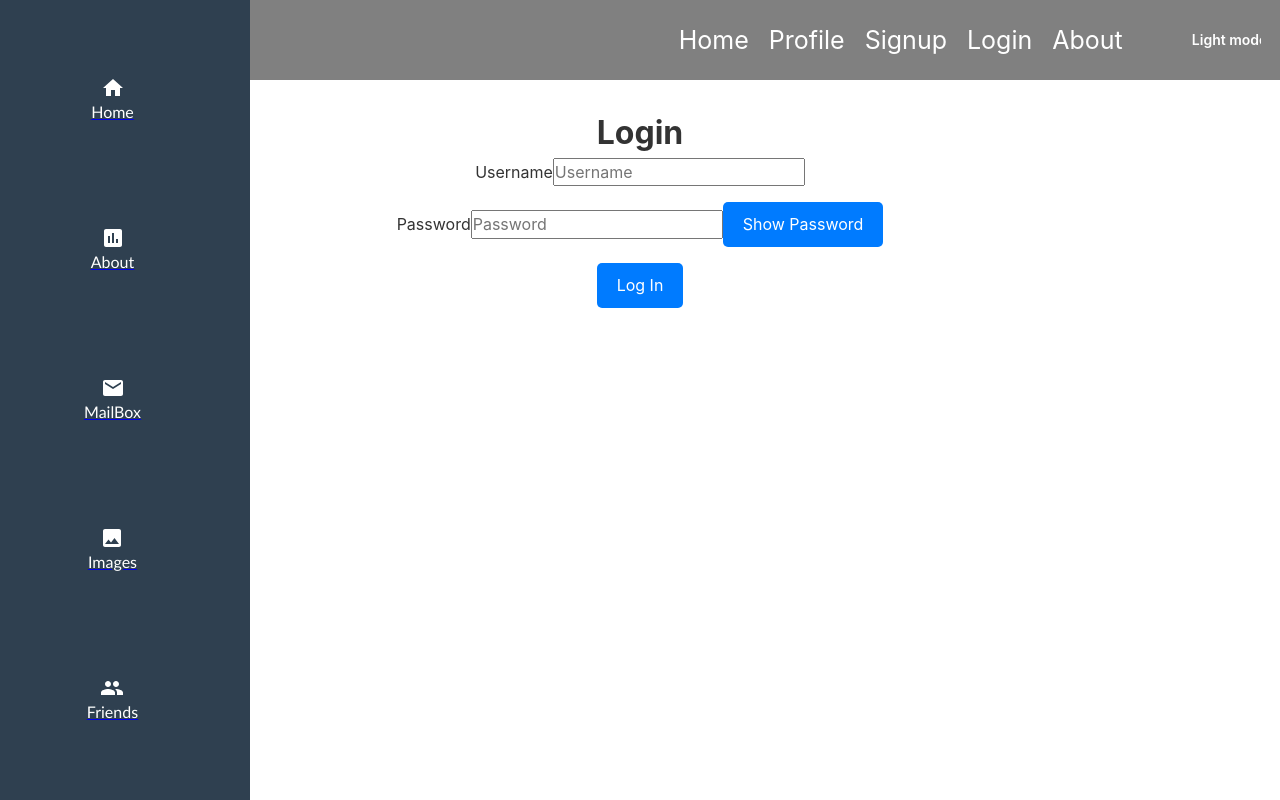
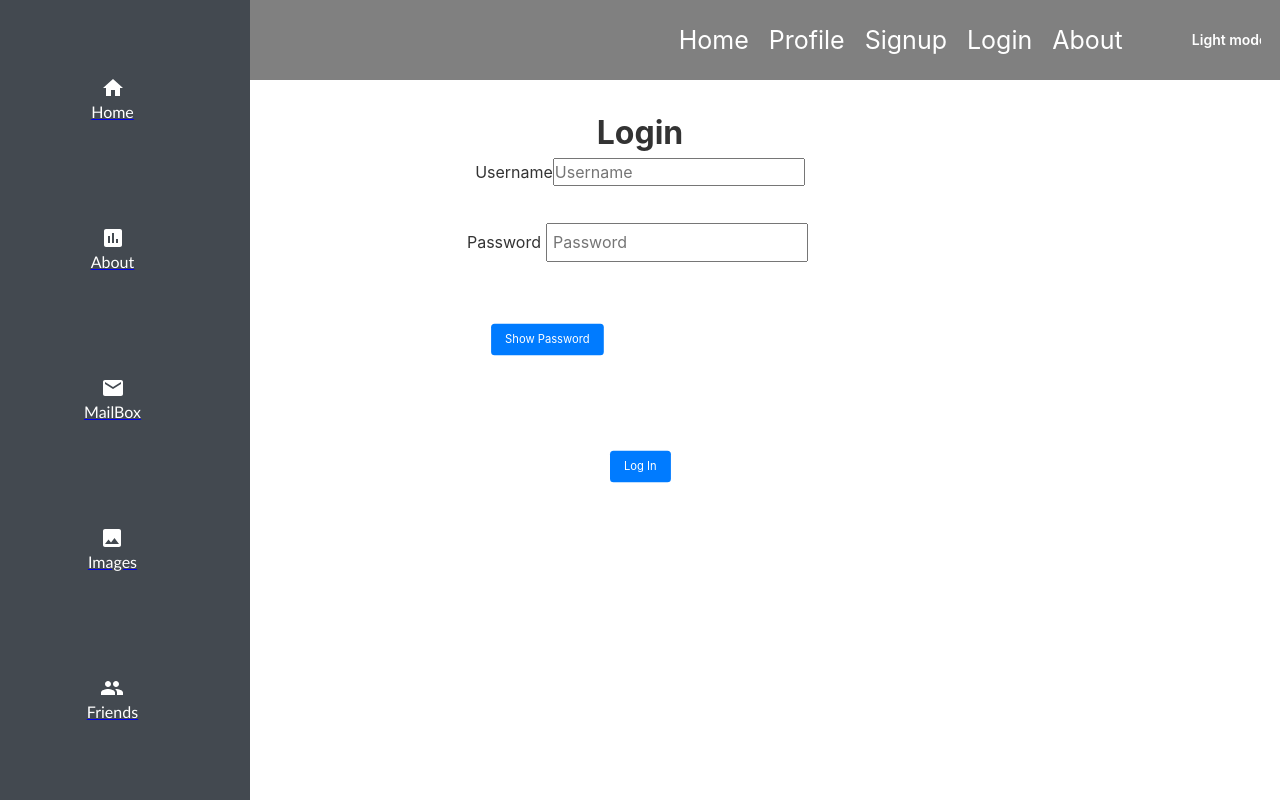
Before and after one commit to Rickangelodan31/NailzFrontend, a React (Vite) app: page /login in a window 1280 px wide. Built offline with nearby package versions, Linux system fonts and the light colour scheme.

Commit message:
pictue perfect

```diff
--- a/src/components/sidebar.css
+++ b/src/components/sidebar.css
@@ -17,7 +17,7 @@
   left: -210px; /* Start off-screen */
   height: 100vh;
   width: 250px;
-  background-color: #2f4050;
+  background-color: #434950;
   transition: left 0.3s ease;
   text-decoration: none;
 }
--- a/src/pages/LoginPage.jsx
+++ b/src/pages/LoginPage.jsx
@@ -54,7 +54,7 @@ const LoginPage = () => {
             required
           />
         </label>
-        <label>
+        <label className={classes.label}>
           Password
           <input
             value={password}
--- a/src/pages/loginPage.module.css
+++ b/src/pages/loginPage.module.css
@@ -12,9 +12,9 @@
   .form {
     display: flex;
     flex-direction: column;
-    justify-content: center;
+    justify-content: space-between;
     align-items: center;
-    row-gap: 1em;
+    row-gap: 2em;
     column-gap: 1em;
   }
   .label input {
@@ -43,3 +43,18 @@
     justify-content: center;
     align-items: center;
   }
+
+  .form button{
+    margin-top: 50px;
+    transform: scale(0.7);
+    display: flex;
+    justify-content: center;
+    align-items: center;
+  }
+
+  /* .label{
+    /* display: flex; */
+    /* justify-content: center; */
+    /* align-items: center;
+
+  } */
```
